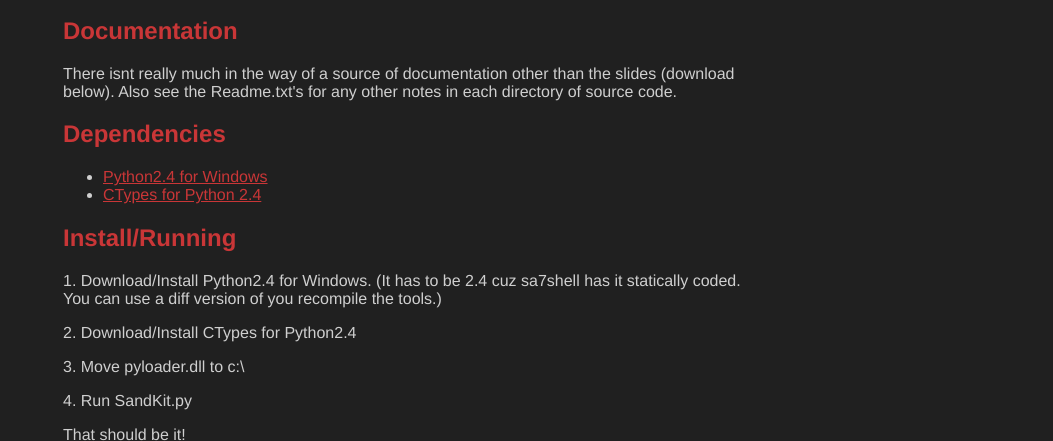
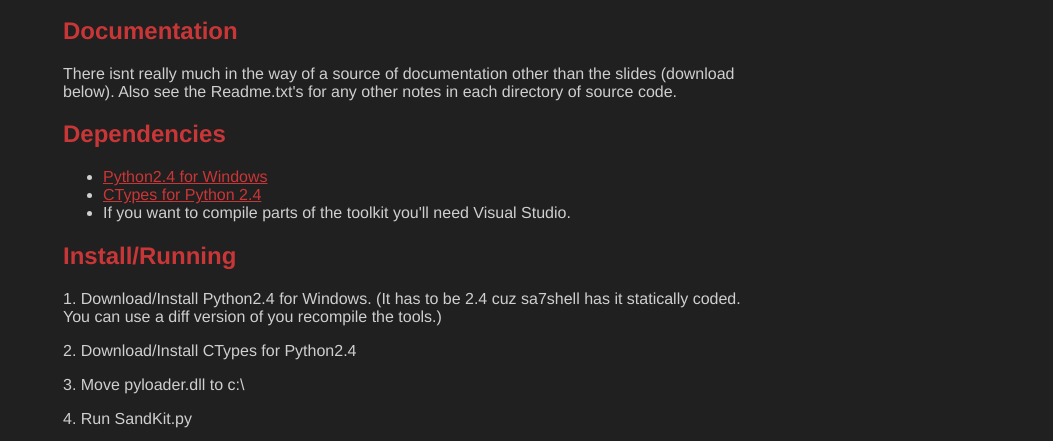
Before and after one commit to s7ephen/SandKit, a plain HTML site: page index.html in a window 1280 px wide. Shown: the part 359-800 px from the top of the page, without its empty margins (227-1280 px from the left). Drawn offline with Linux system fonts and the light colour scheme.

Commit message:
just adding a Dependency

```diff
--- a/index.html
+++ b/index.html
@@ -67,6 +67,7 @@ each directory of source code.
   <ul>
     <li><a href="http://www.python.org/download/releases/2.4/">Python2.4 for Windows</a></li>
     <li><a href="http://sourceforge.net/projects/ctypes/files/ctypes/">CTypes for Python 2.4</a></li>
+    <li>If you want to compile parts of the toolkit you'll need Visual Studio.</li>
   </ul>
 
   <h2>Install/Running</h2>
```
